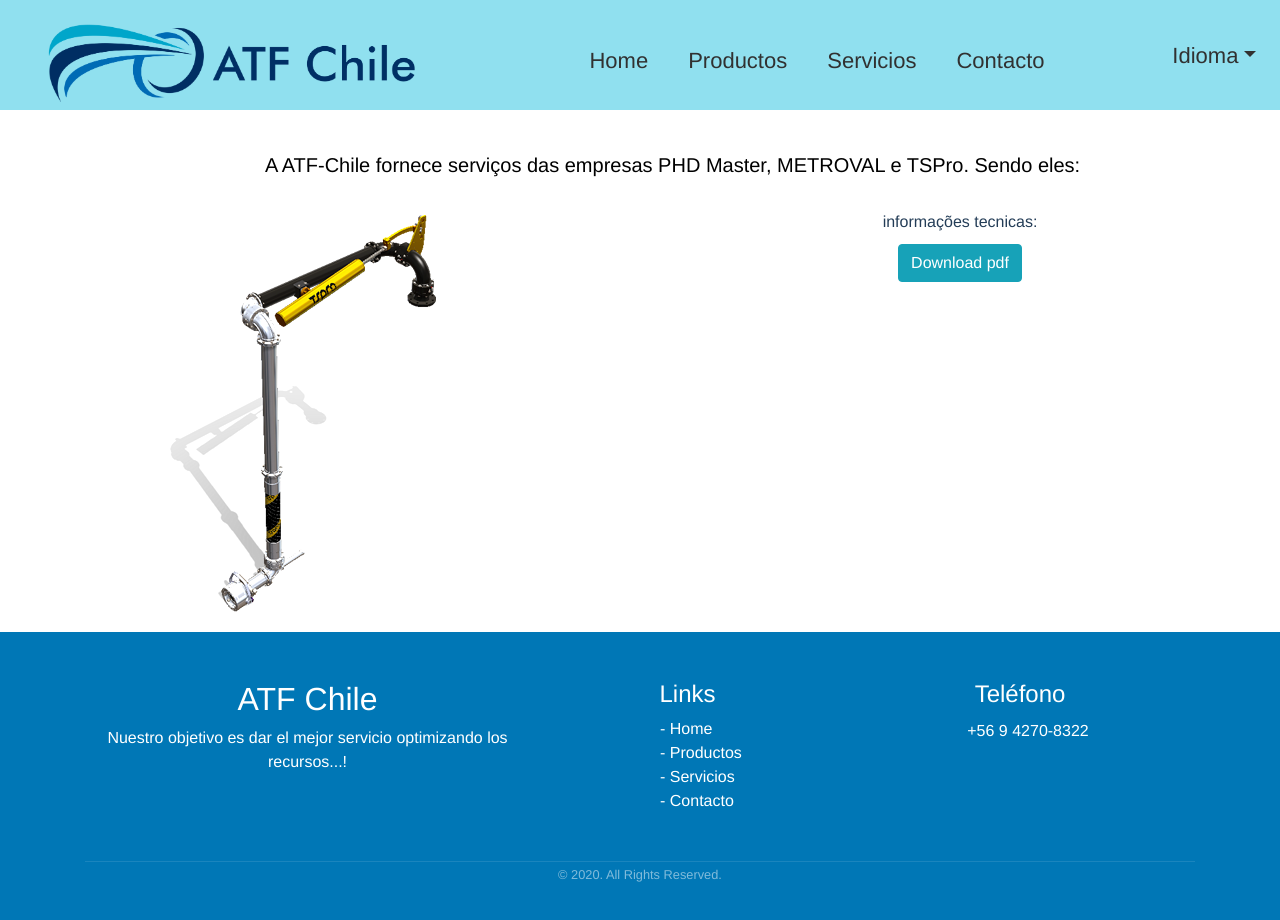
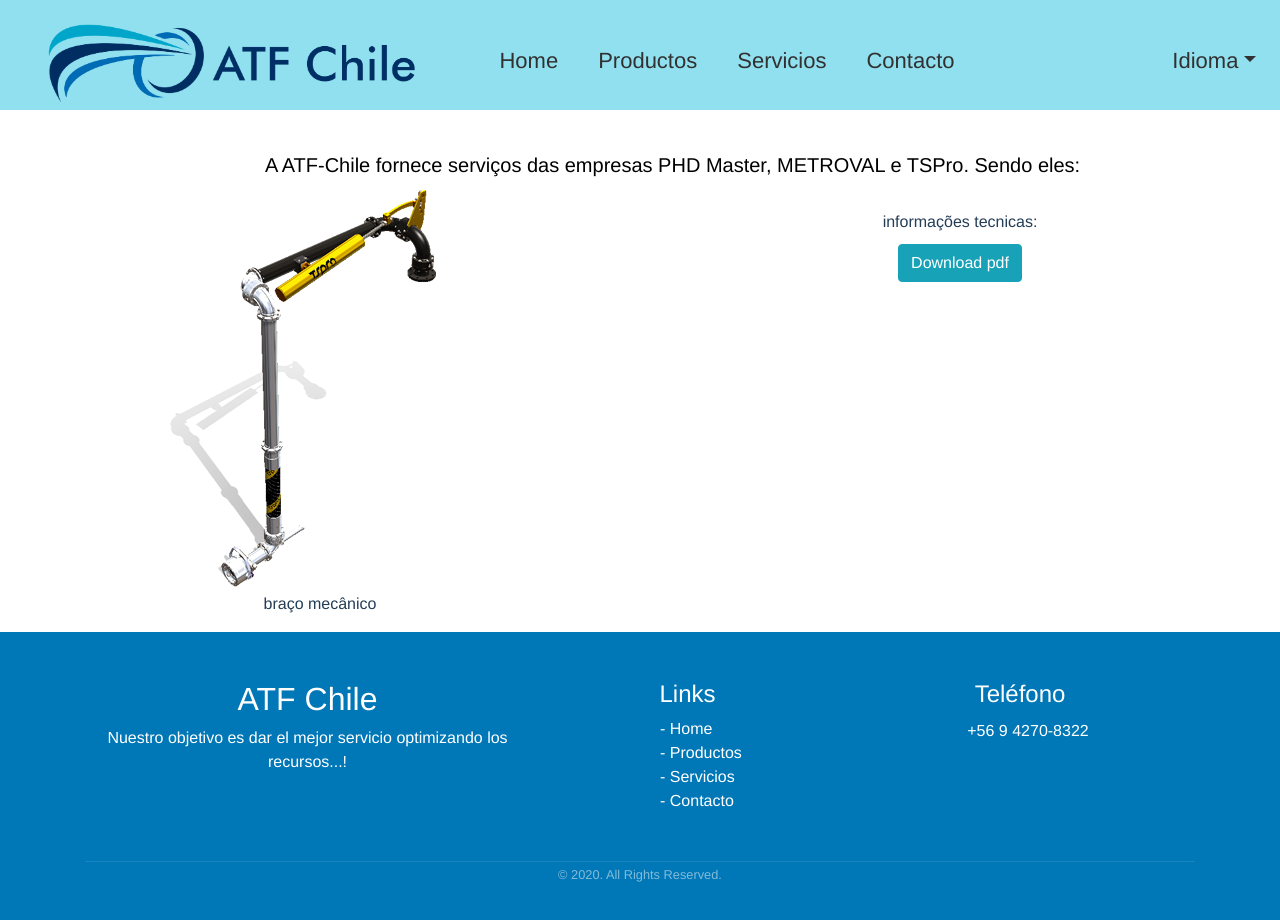
Before and after one commit to MayuCh4n/projeto-construcao, a Vue app: page /Servicios in a window 1280 px wide. Shown: the top 920 px of the page. Built offline with nearby package versions, Linux system fonts and the light colour scheme.

Commit message:
ajustes na responsividade

```diff
--- a/src/components/menu/Menu.vue
+++ b/src/components/menu/Menu.vue
@@ -21,6 +21,19 @@
           Servicios
         </router-link>
 
+      <!-- TODO TRANSFORMAR SERVICIOS EM DROPDOWN COM TRÊS PÁGINAS -->
+      <!-- <b-nav-item-dropdown
+        id="my-nav-dropdown"
+        class="espaçamento idioma"
+        text="Servicios"
+        toggle-class="nav-link-custom"
+        right
+      >
+        <b-dropdown-item to="/">Metroval</b-dropdown-item>
+        <b-dropdown-item>Phd Master</b-dropdown-item>
+        <b-dropdown-item>Ts pro</b-dropdown-item>
+      </b-nav-item-dropdown> -->
+
         <router-link to="/Contacto" class="espaçamento">
           Contacto
         </router-link>
@@ -30,11 +43,14 @@
       <!-- Right aligned nav items -->
       <b-navbar-nav class="ml-auto">
 
-        <b-nav-item-dropdown text="Idioma" id="idioma" right>
+
+        <b-nav-item-dropdown text="Idioma" class=" espaçamento idioma" right>
           <b-dropdown-item href="#">EN</b-dropdown-item>
           <b-dropdown-item href="#">ES</b-dropdown-item>
           <b-dropdown-item href="#">PT</b-dropdown-item>
         </b-nav-item-dropdown>
+
+
 
       </b-navbar-nav>
     </b-collapse>
@@ -64,13 +80,12 @@
         margin: 0;
         padding: 0;
     }
-    #nav-collapse{
-      margin-left: 90px;
-    }
+
     .espaçamento{
       margin-left: 40px;
       margin-top: 10px;
       color:black !important;
+      display: block;
     }
     .navbar > a{
       color:rgb(49, 49, 49) !important;
@@ -79,14 +94,14 @@
       color: #0077B6 !important;
       text-decoration: none;
     }
-    #idioma > a{
+    .idioma > a{
       color:rgb(49, 49, 49) !important;
     }
-    #idioma > a:hover{
+    .idioma > a:hover{
       color: #0077B6 !important;
     }
 
-    @media(max-width: 553px) {
+    @media(max-width: 1141px) {
         #imagem{
           height: 50%;
           width: 200px;
@@ -95,6 +110,16 @@
           position:inherit;
           align-self: start;
     }
+
     }
 
+    @media(max-width: 991px) {
+      .espaçamento {
+        align-self: end;
+        margin-left: 0;
+      }
+    }
+
+
+
 </style>
--- a/src/components/páginas/Servicios.vue
+++ b/src/components/páginas/Servicios.vue
@@ -9,12 +9,14 @@
       </b-col>
 
       <b-col xl="6" md="6" sm="12" xs="12">
-            <img src="../../assets/servicios-imgs/braço-carregamento.png" id="imgbraço">
+            <img src="../../assets/servicios-imgs/braço-carregamento.png" alt="Left image">
+            <p>braço mecânico</p>
       </b-col>
 
       <b-col  xl="6" md="6" sm="12" xs="12" class="link">
-          <b-col  xl="12" md="12" sm="12" xs="12" class="link">
+          <b-col align-v="end" xl="12" md="12" sm="12" xs="12" class="link">
                     informações tecnicas:<br>
+                    <a href="http://"></a>
                     <b-button class="btn-baixar" href="https://docs.google.com/uc?export=download&id=1vUbObQtomVkGYSgKLEi6nEqnDIhQv4Cl" variant="info">Download pdf</b-button>
           </b-col>
       </b-col>
```
